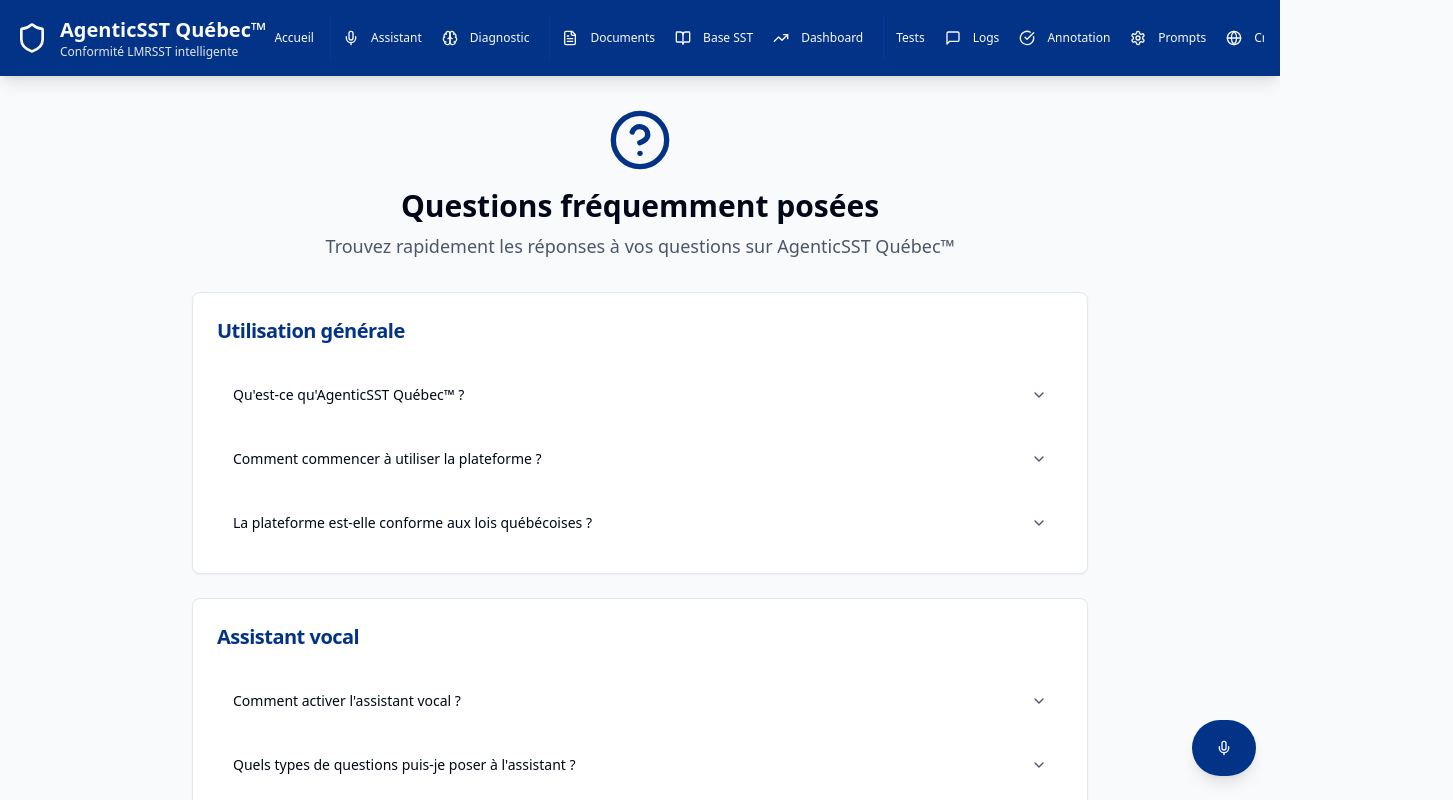
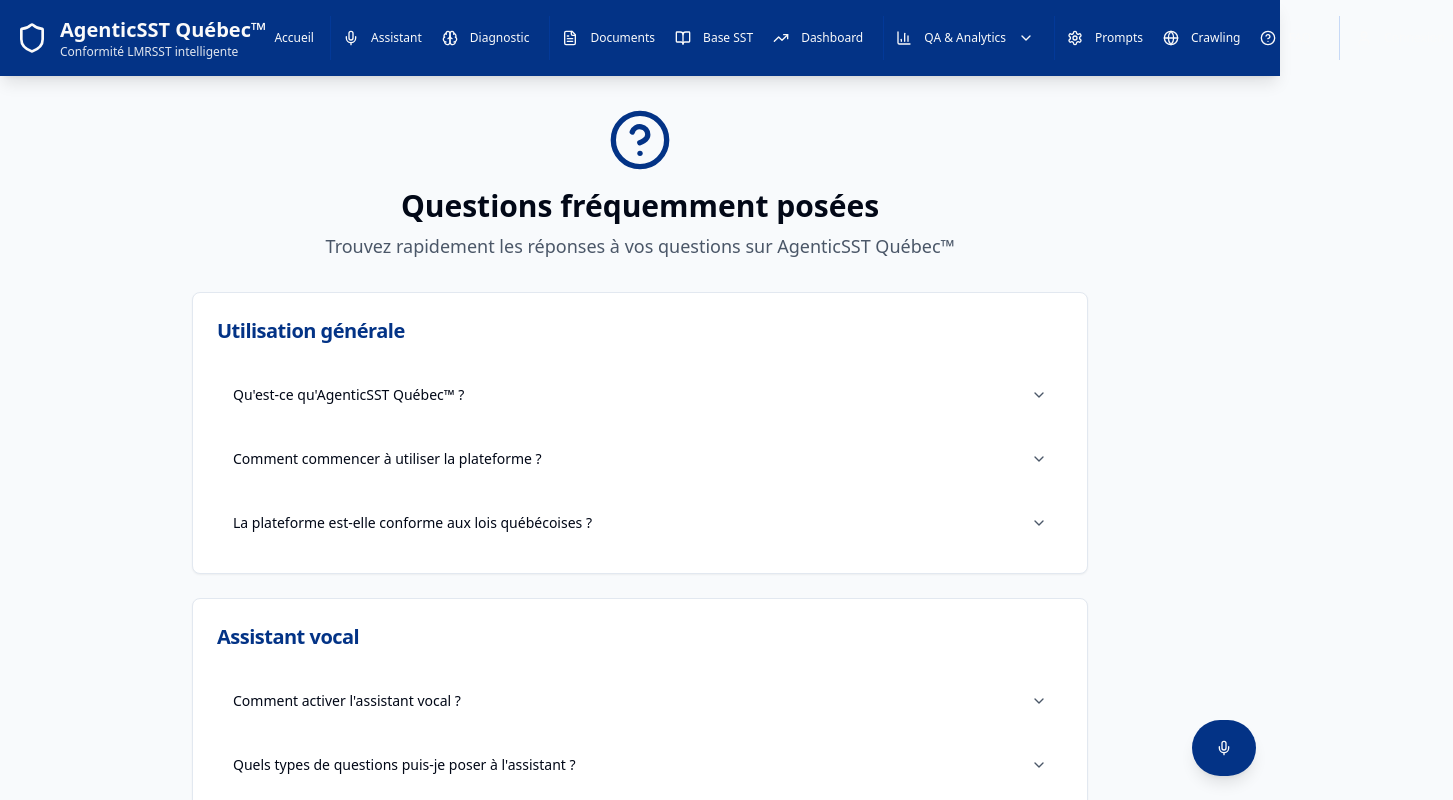
Before and after one commit to Preventera/quebec-sst-agent-backup-completed, a React (Vite) app: page /faq in a window 1280 px wide. Shown: the top 800 px of the page, 1453 px wide, since content can reach past the window. Built offline with nearby package versions, Linux system fonts and the light colour scheme.

Commit message:
Refactor navigation bar
The user wants to refactor the navigation bar based on the provided UX/UI feedback. This includes grouping "Tests", "Logs", and "Annotation" under a new "QA & Analytics" menu, and making the logo and "Accueil" always visible.

```diff
--- a/src/components/Header.tsx
+++ b/src/components/Header.tsx
@@ -1,5 +1,6 @@
-import { Shield, MessageSquare, CheckCircle, TrendingUp, FileText, Mic, Menu, X, Brain, BookOpen, Settings, HelpCircle, Globe, User, LogOut } from "lucide-react";
+import { Shield, MessageSquare, CheckCircle, TrendingUp, FileText, Mic, Menu, X, Brain, BookOpen, Settings, HelpCircle, Globe, User, LogOut, ChevronDown, BarChart3 } from "lucide-react";
 import { Button } from "@/components/ui/button";
+import { DropdownMenu, DropdownMenuContent, DropdownMenuItem, DropdownMenuTrigger } from "@/components/ui/dropdown-menu";
 import { Link } from "react-router-dom";
 import { useState } from "react";
 import { useAuth } from "@/hooks/useAuth";
@@ -13,7 +14,7 @@ const Header = () => {
   };
 
   return (
-    <header className="bg-primary text-primary-foreground shadow-lg">
+    <header className="sticky top-0 z-50 bg-primary text-primary-foreground shadow-lg">
       <div className="container mx-auto px-2 sm:px-4 py-3 sm:py-4">
         <div className="flex items-center justify-between">
           <Link to="/" className="flex items-center gap-2 md:gap-3 flex-shrink-0">
@@ -38,8 +39,8 @@ const Header = () => {
           </Button>
 
           {/* Desktop Navigation - Responsive breakpoint at 640px */}
-          <nav className="hidden sm:flex items-center gap-2 overflow-x-auto flex-shrink min-w-0">
-            <div className="flex items-center gap-2 min-w-max">
+          <nav className="hidden sm:flex items-center gap-2 flex-shrink min-w-0">
+            <div className="flex items-center gap-2">
               <Link to="/">
                 <Button variant="ghost" className="text-primary-foreground hover:bg-primary-glow text-xs px-2">
                   Accueil
@@ -84,25 +85,41 @@ const Header = () => {
                 </Link>
               </div>
 
+              {/* QA & Analytics Group - Dropdown */}
+              <div className="flex items-center gap-1 px-1 border-l border-primary-glow/20">
+                <DropdownMenu>
+                  <DropdownMenuTrigger asChild>
+                    <Button variant="ghost" className="text-primary-foreground hover:bg-primary-glow text-xs px-2">
+                      <BarChart3 className="h-3 w-3 mr-1" aria-hidden="true" />
+                      QA & Analytics
+                      <ChevronDown className="h-3 w-3 ml-1" aria-hidden="true" />
+                    </Button>
+                  </DropdownMenuTrigger>
+                  <DropdownMenuContent align="end" className="w-48">
+                    <DropdownMenuItem asChild>
+                      <Link to="/tests" className="w-full">
+                        <CheckCircle className="h-4 w-4 mr-2" />
+                        Tests & Démo
+                      </Link>
+                    </DropdownMenuItem>
+                    <DropdownMenuItem asChild>
+                      <Link to="/logs" className="w-full">
+                        <MessageSquare className="h-4 w-4 mr-2" />
+                        Logs
+                      </Link>
+                    </DropdownMenuItem>
+                    <DropdownMenuItem asChild>
+                      <Link to="/annotation" className="w-full">
+                        <CheckCircle className="h-4 w-4 mr-2" />
+                        Annotation
+                      </Link>
+                    </DropdownMenuItem>
+                  </DropdownMenuContent>
+                </DropdownMenu>
+              </div>
+
               {/* Admin Group */}
               <div className="flex items-center gap-1 px-1 border-l border-primary-glow/20">
-                <Link to="/tests">
-                  <Button variant="ghost" className="text-primary-foreground hover:bg-primary-glow text-xs px-2">
-                    Tests
-                  </Button>
-                </Link>
-                <Link to="/logs">
-                  <Button variant="ghost" className="text-primary-foreground hover:bg-primary-glow text-xs px-2">
-                    <MessageSquare className="h-3 w-3 mr-1" aria-hidden="true" />
-                    Logs
-                  </Button>
-                </Link>
-                <Link to="/annotation">
-                  <Button variant="ghost" className="text-primary-foreground hover:bg-primary-glow text-xs px-2">
-                    <CheckCircle className="h-3 w-3 mr-1" aria-hidden="true" />
-                    Annotation
-                  </Button>
-                </Link>
                 <Link to="/prompts">
                   <Button variant="ghost" className="text-primary-foreground hover:bg-primary-glow text-xs px-2">
                     <Settings className="h-3 w-3 mr-1" aria-hidden="true" />
```
